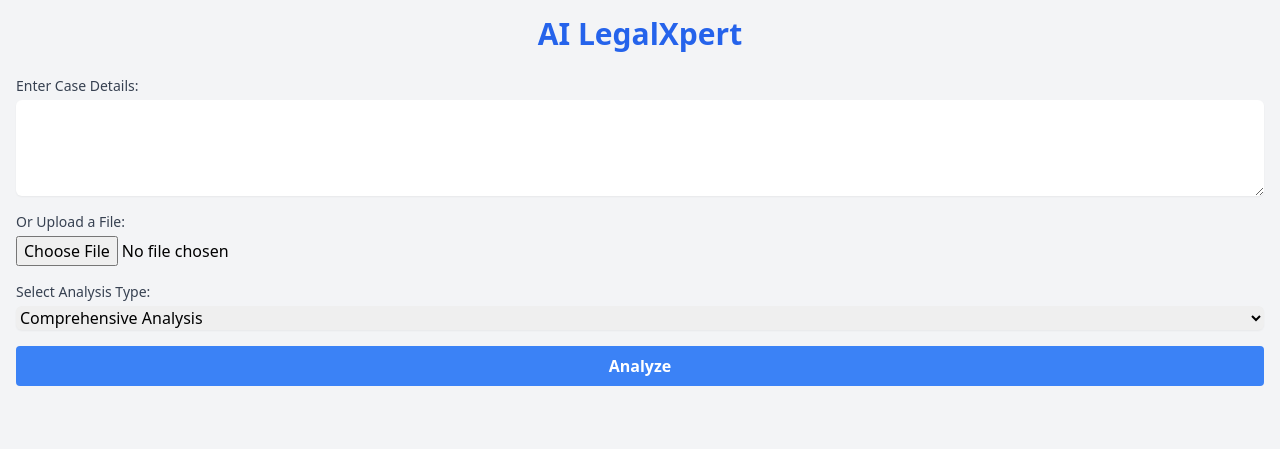
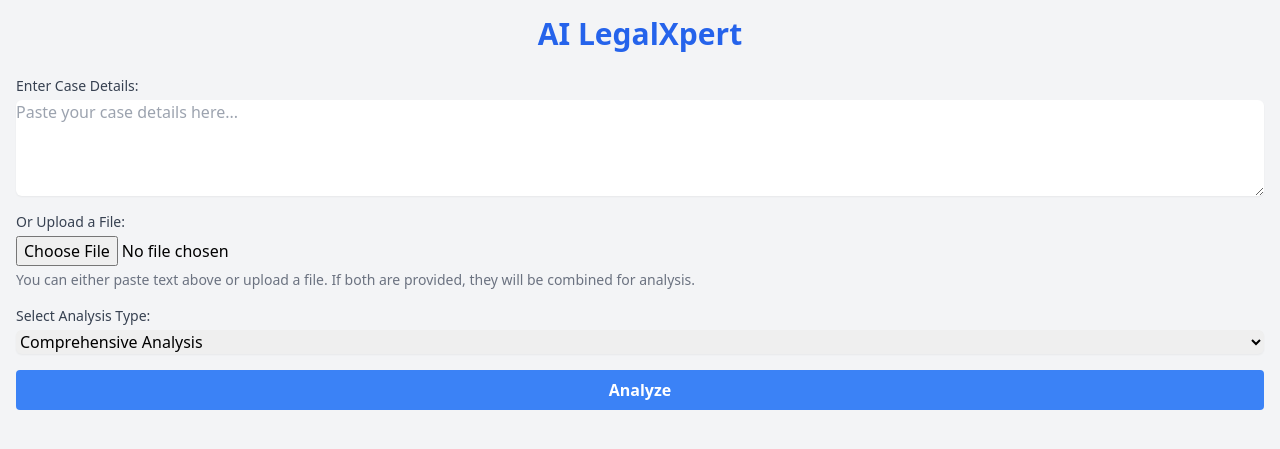
Before and after one commit to hrch3k/AI-LegalXpert, a Flask app: page / in a window 1280 px wide. Shown: the top 449 px of the page. Run offline with Flask 3, Linux system fonts and the light colour scheme; some libraries are stand-ins or nearby versions.

Commit message:
"Updated app.py to handle both pasted text and file upload, and modified index.html to add a placeholder and description for file upload"

```diff
--- a/app.py
+++ b/app.py
@@ -59,12 +59,10 @@ def read_file_content(file_path):
         with open(file_path, 'r') as file:
             return file.read()
     elif file_extension.lower() in ['.doc', '.docx']:
-        # You'll need to install python-docx: pip install python-docx
         from docx import Document
         doc = Document(file_path)
         return '\n'.join([paragraph.text for paragraph in doc.paragraphs])
     elif file_extension.lower() == '.pdf':
-        # You'll need to install PyPDF2: pip install PyPDF2
         from PyPDF2 import PdfReader
         reader = PdfReader(file_path)
         return '\n'.join([page.extract_text() for page in reader.pages])
@@ -84,20 +82,31 @@ def index():
         system_prompt = next(prompt['content'] for prompt in config['prompts'] if prompt['role'] == 'system')
         user_prompt = next(prompt['content'] for prompt in config['prompts'] if prompt['role'] == 'user')
 
+        # Handle both pasted text and file upload
+        case_details = request.form.get('case_details', '')
+
         if 'file' in request.files:
             file = request.files['file']
-            if file and allowed_file(file.filename):
+            if file and file.filename != '' and allowed_file(file.filename):
                 filename = secure_filename(file.filename)
                 file_path = os.path.join(app.config['UPLOAD_FOLDER'], filename)
                 file.save(file_path)
 
                 file_content = read_file_content(file_path)
-                case_details = file_content
-            else:
+                case_details += f"\n\nUploaded File Content:\n{file_content}"
+
+                # Add file type acknowledgment
+                file_type = filename.rsplit('.', 1)[1].lower()
+                file_type_prompt = config['file_type_prompts'].get(file_type, '')
+                if file_type_prompt:
+                    case_details = f"{file_type_prompt}\n\n{case_details}"
+            elif file.filename != '':
                 flash('Invalid file type. Please upload a txt, pdf, doc, or docx file.')
                 return render_template('index.html')
-        else:
-            case_details = request.form['case_details']
+
+        if not case_details.strip():
+            flash('Please provide case details either by pasting text or uploading a file.')
+            return render_template('index.html')
 
         full_prompt = f"{system_prompt}\n\nHuman: {user_prompt.format(case_details=case_details, analysis_type=analysis_type)}\n\nAssistant:"
 
--- a/templates/index.html
+++ b/templates/index.html
@@ -25,12 +25,13 @@
         <form method="POST" enctype="multipart/form-data" class="mb-4">
             <div class="mb-4">
                 <label for="case_details" class="block text-sm font-medium text-gray-700">Enter Case Details:</label>
-                <textarea id="case_details" name="case_details" rows="4" class="mt-1 block w-full rounded-md border-gray-300 shadow-sm focus:border-blue-300 focus:ring focus:ring-blue-200 focus:ring-opacity-50"></textarea>
+                <textarea id="case_details" name="case_details" rows="4" class="mt-1 block w-full rounded-md border-gray-300 shadow-sm focus:border-blue-300 focus:ring focus:ring-blue-200 focus:ring-opacity-50" placeholder="Paste your case details here..."></textarea>
             </div>
 
             <div class="mb-4">
                 <label for="file" class="block text-sm font-medium text-gray-700">Or Upload a File:</label>
                 <input type="file" id="file" name="file" class="mt-1 block w-full" accept=".txt,.pdf,.doc,.docx">
+                <p class="mt-1 text-sm text-gray-500">You can either paste text above or upload a file. If both are provided, they will be combined for analysis.</p>
             </div>
 
             <div class="mb-4">
```
Also changed, not shown: requirements.txt (added, +7 -0 lines).
